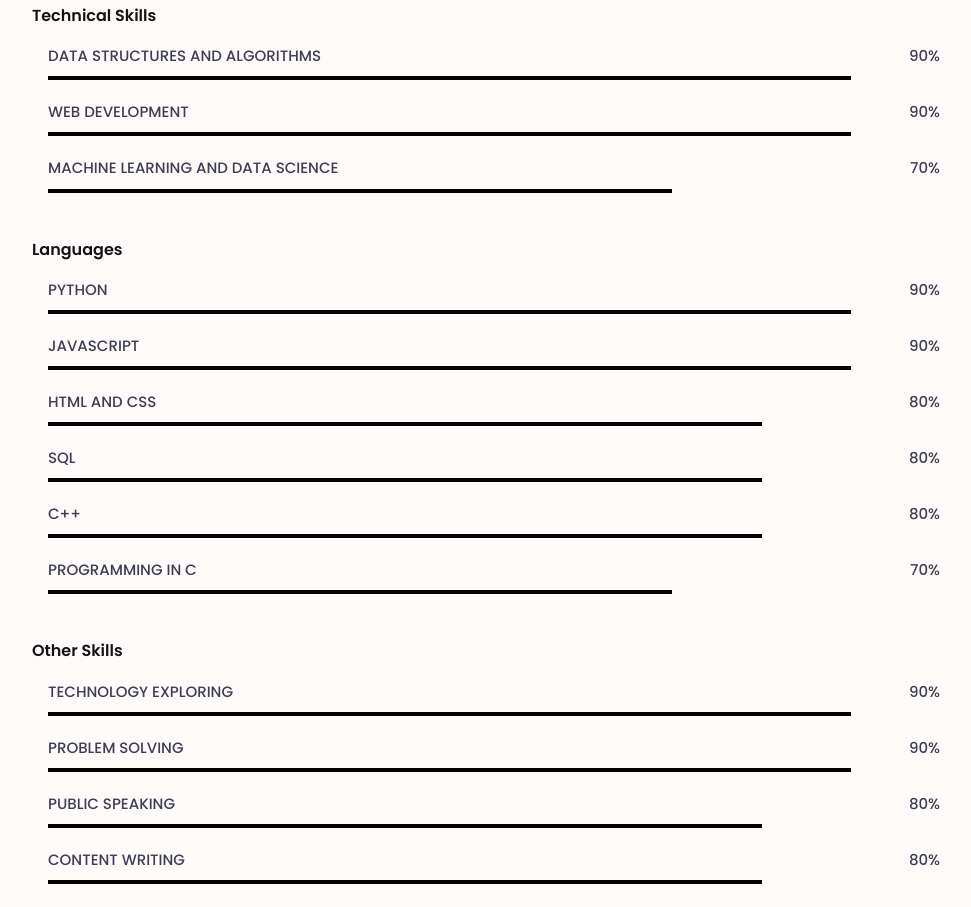
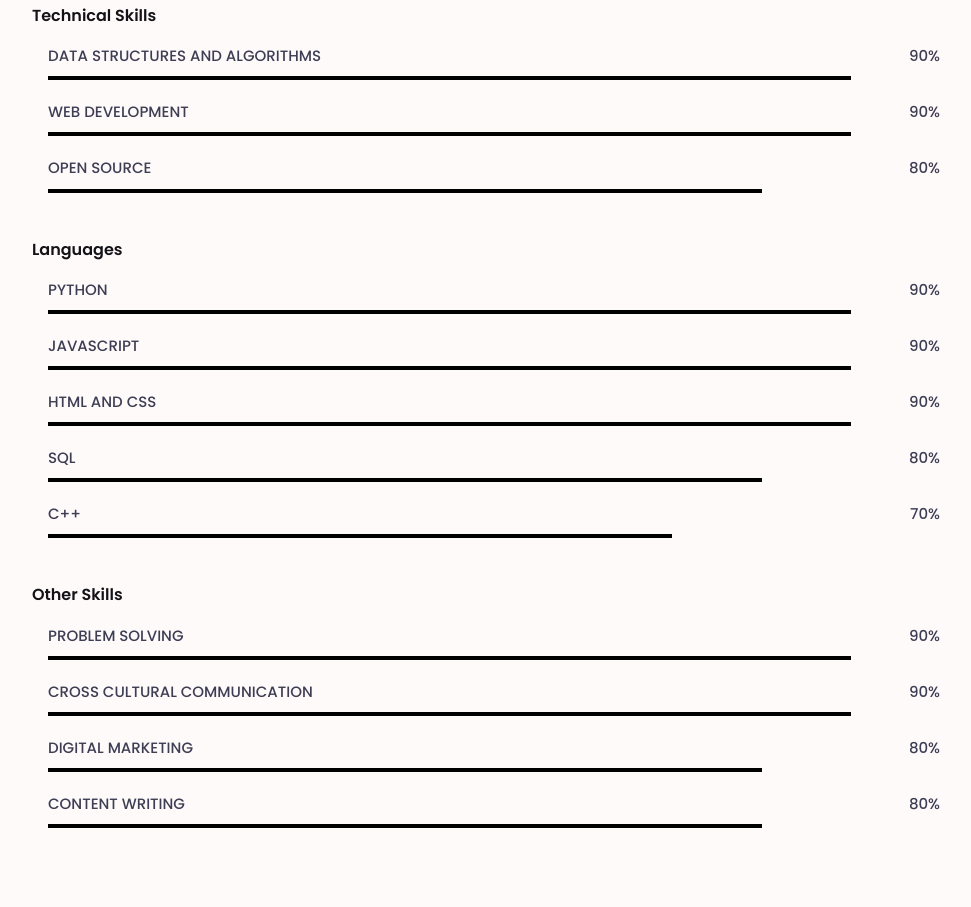
Before and after one commit to kumarankm/kumarankm.github.io, a plain HTML site: page index.html in a window 1280 px wide. Shown: the part 2084-2991 px from the top of the page, without its empty margins (308-1279 px from the left). Drawn offline with nearby package versions, Linux system fonts and the light colour scheme.

Commit message:
Update index.html

```diff
--- a/index.html
+++ b/index.html
@@ -177,9 +177,9 @@
                         </div>
 
                         <div class="skills__data">
-                            <span class="skills__name">Machine Learning and Data Science</span>
-                            <span class="skills__number">70%</span>
-                            <span class="skills__bar skills__cset"></span>
+                            <span class="skills__name">Open Source</span>
+                            <span class="skills__number">80%</span>
+                            <span class="skills__bar skills__react"></span>
                         </div>
 
 
@@ -205,8 +205,8 @@
 
                         <div class="skills__data">
                             <span class="skills__name">HTML and CSS</span>
-                            <span class="skills__number">80%</span>
-                            <span class="skills__bar skills__react"></span>
+                            <span class="skills__number">90%</span>
+                            <span class="skills__bar skills__js"></span>
                         </div>
 
                         <div class="skills__data">
@@ -217,15 +217,10 @@
 
                         <div class="skills__data">
                             <span class="skills__name">C++</span>
-                            <span class="skills__number">80%</span>
-                            <span class="skills__bar skills__react"></span>
-                        </div>
-
-                        <div class="skills__data">
-                            <span class="skills__name">Programming in C</span>
                             <span class="skills__number">70%</span>
                             <span class="skills__bar skills__cset"></span>
                         </div>
+
 
                     </div>
 
@@ -236,19 +231,19 @@
                         <h3 class="skills__subtitle">Other Skills</h3>
 
                         <div class="skills__data">
-                            <span class="skills__name">Technology Exploring</span>
-                            <span class="skills__number">90%</span>
-                            <span class="skills__bar skills__html"></span>
-                        </div>
-
-                        <div class="skills__data">
                             <span class="skills__name">Problem Solving</span>
                             <span class="skills__number">90%</span>
                             <span class="skills__bar skills__html"></span>
                         </div>
 
                         <div class="skills__data">
-                            <span class="skills__name">Public Speaking</span>
+                            <span class="skills__name">Cross Cultural Communication</span>
+                            <span class="skills__number">90%</span>
+                            <span class="skills__bar skills__html"></span>
+                        </div>
+
+                        <div class="skills__data">
+                            <span class="skills__name">Digital Marketing</span>
                             <span class="skills__number">80%</span>
                             <span class="skills__bar skills__bs"></span>
                         </div>
```
